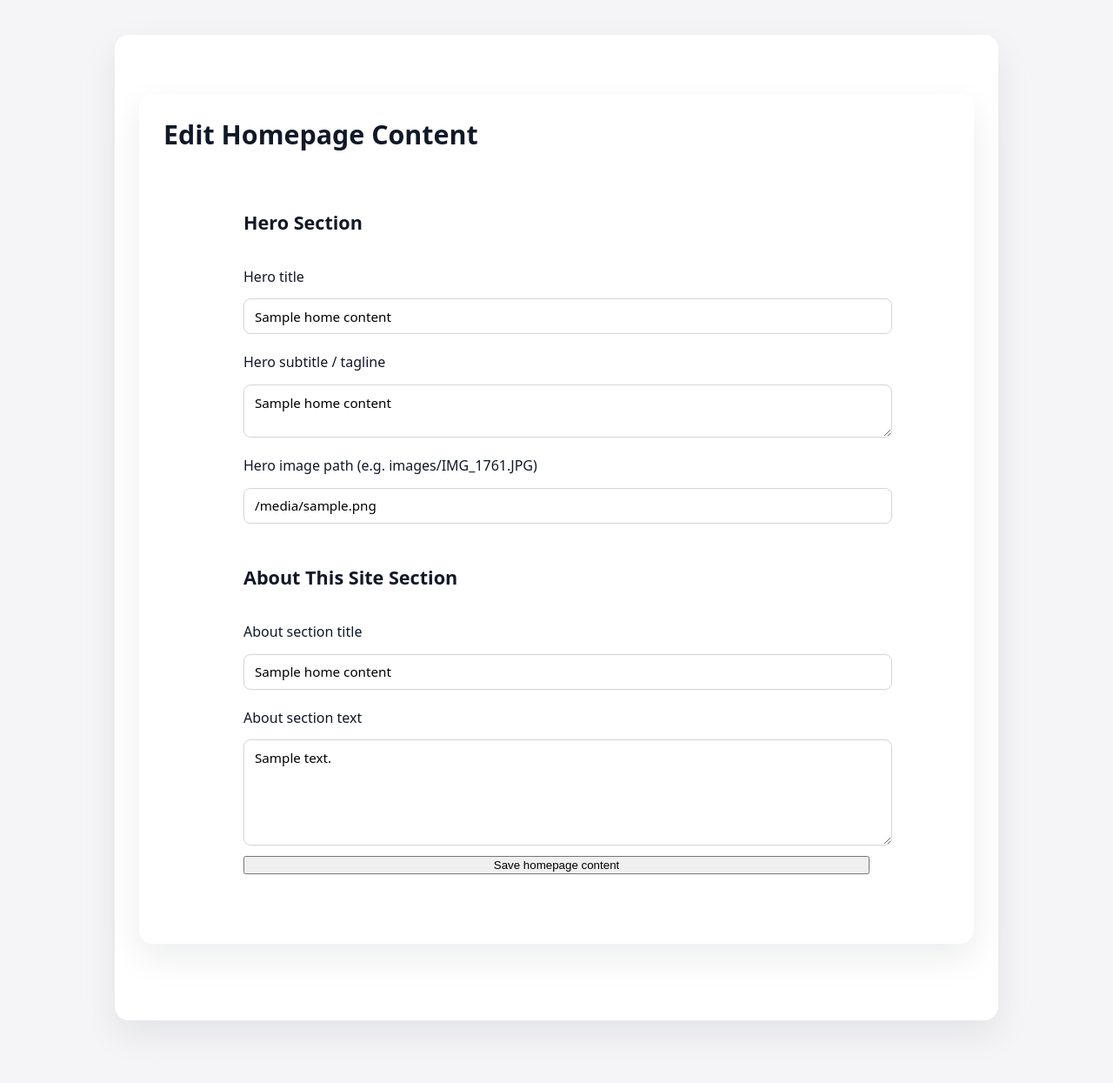
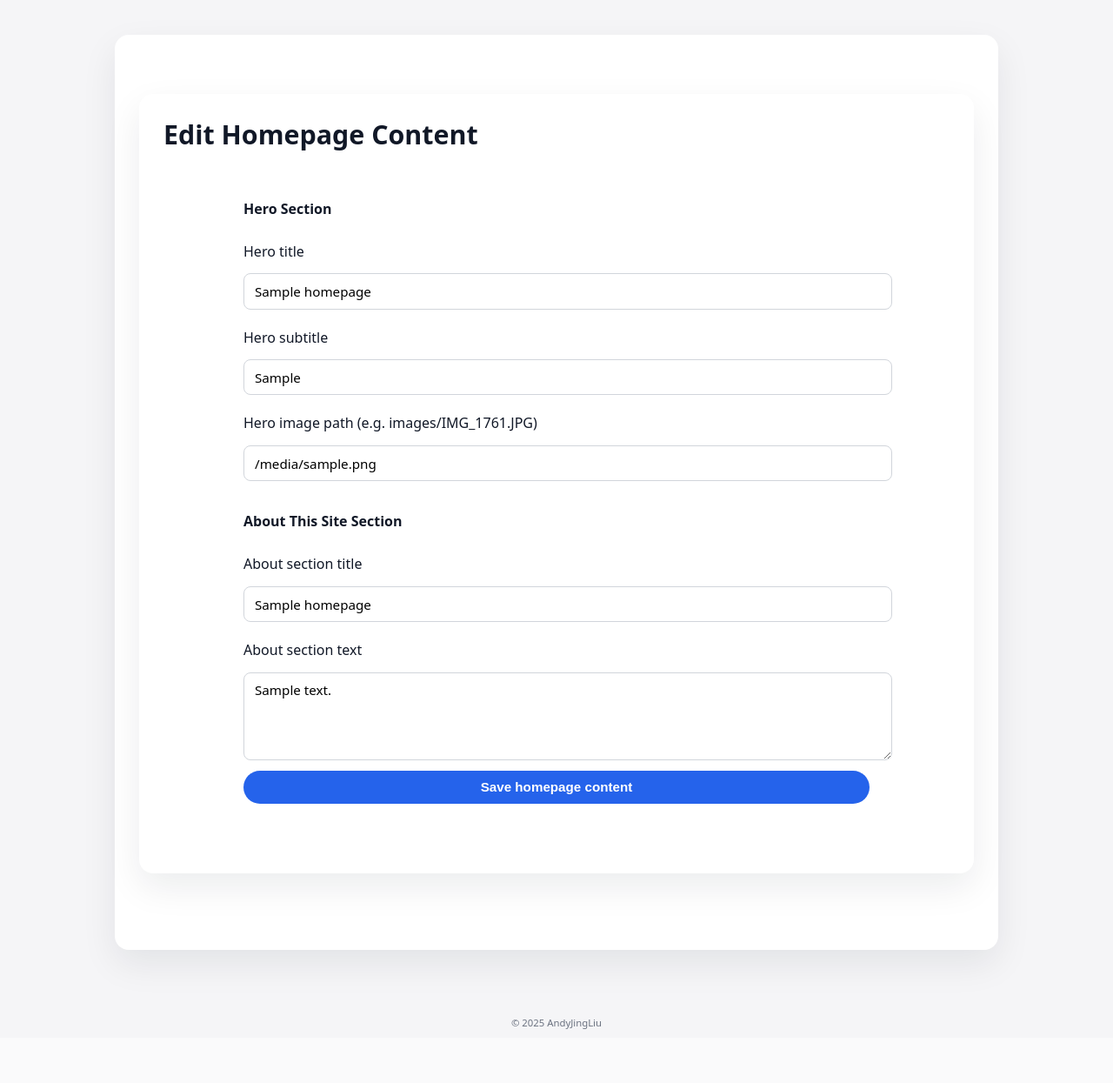
Before and after one commit to Andyjingliu/cs50-final, a Flask app: template templates/admin_homepage.html in a window 1280 px wide. Shown: the part 50-1295 px from the top of the page at 87% size. After the commit the page ends 1233 px from the top, so only its background shows below. Run offline with Flask 3, Linux system fonts and the light colour scheme; the template is opened without the code that fills it: most values are stand-ins (such as "Sample title", 1, 10 or a date in 2020).

Commit message:
Style change on the /admin/homepage route

```diff
--- a/app.py
+++ b/app.py
@@ -120,9 +120,6 @@ def videos():
     conn.close()
     return render_template("videos.html", videos=videos)
 
-from flask import render_template, request, redirect, url_for
-# ^ you already have these, just reminding
-
 @app.route("/admin/homepage", methods=["GET", "POST"])
 def admin_homepage():
     conn = get_db_connection()
@@ -139,7 +136,7 @@ def admin_homepage():
             error = "Hero title, hero subtitle, about title, and about body are required."
 
         if error:
-            home_content = conn.execute(
+            homepage = conn.execute(
                 """
                 SELECT hero_title,
                        hero_subtitle,
@@ -153,11 +150,11 @@ def admin_homepage():
             conn.close()
             return render_template(
                 "admin_homepage.html",
-                home_content=home_content,
+                homepage=homepage,
                 error=error,
             )
 
-        # Update the single homepage_content row (id = 1)
+        # Update the single homepage row
         conn.execute(
             """
             UPDATE homepage_content
@@ -174,8 +171,8 @@ def admin_homepage():
         conn.close()
         return redirect(url_for("homepage"))
 
-    # GET: show current values in the form
-    home_content = conn.execute(
+    # GET request — load existing data
+    homepage = conn.execute(
         """
         SELECT hero_title,
                hero_subtitle,
@@ -190,7 +187,7 @@ def admin_homepage():
 
     return render_template(
         "admin_homepage.html",
-        home_content=home_content,
+        homepage=homepage,
         error=None,
     )
 
--- a/static/styles.css
+++ b/static/styles.css
@@ -116,6 +116,14 @@ a:hover {
 
 .btn:hover {
   background: #1d4ed8;
+}
+
+/* Small section headings inside admin forms */
+.form-section-heading {
+  margin-top: 1.5rem;
+  margin-bottom: 0.4rem;
+  font-size: 1.0rem;
+  font-weight: 600;
 }
 
 /* Footer */
--- a/templates/admin_homepage.html
+++ b/templates/admin_homepage.html
@@ -4,57 +4,56 @@
   <div class="container">
     <h1>Edit Homepage Content</h1>
 
-  {% if error %}
-    <div class="error-message">
-      {{ error }}
-    </div>
-  {% endif %}
+    <form method="post" class="article-form">
 
-  <form method="post" class="article-form">
       <!-- Hero Section -->
-    <h2>Hero Section</h2>
+      <h2 class="form-section-heading">Hero Section</h2>
 
       <label for="hero_title">Hero title</label>
       <input
         type="text"
         id="hero_title"
         name="hero_title"
-      value="{{ home_content['hero_title'] }}"
-      required>
+        value="{{ homepage.hero_title or '' }}"
+        required
+      >
 
-    <label for="hero_subtitle">Hero subtitle / tagline</label>
-    <textarea
-      id="hero_subtitle"
-      name="hero_subtitle"
-      rows="2"
-      required>{{ home_content['hero_subtitle'] }}</textarea>
+      <label for="hero_tagline">Hero subtitle</label>
+      <input
+        type="text"
+        id="hero_tagline"
+        name="hero_tagline"
+        value="{{ homepage.hero_tagline or '' }}"
+      >
 
       <label for="hero_image_path">Hero image path (e.g. images/IMG_1761.JPG)</label>
       <input
         type="text"
         id="hero_image_path"
         name="hero_image_path"
-      value="{{ home_content['hero_image_path'] or '' }}">
+        value="{{ homepage.hero_image_path or '' }}"
+      >
 
-    <!-- About Section -->
-    <h2>About This Site Section</h2>
+      <!-- About This Site Section -->
+      <h2 class="form-section-heading">About This Site Section</h2>
 
       <label for="about_title">About section title</label>
       <input
         type="text"
         id="about_title"
         name="about_title"
-      value="{{ home_content['about_title'] }}"
-      required>
+        value="{{ homepage.about_title or '' }}"
+        required
+      >
 
-    <label for="about_body">About section text</label>
+      <label for="about_text">About section text</label>
       <textarea
-      id="about_body"
-      name="about_body"
-      rows="5"
-      required>{{ home_content['about_body'] }}</textarea>
+        id="about_text"
+        name="about_text"
+        rows="4"
+      >{{ homepage.about_text or '' }}</textarea>
 
-    <button type="submit">
+      <button type="submit" class="btn">
         Save homepage content
       </button>
     </form>
```
Lines whose indentation alone changed are shown as unchanged.
